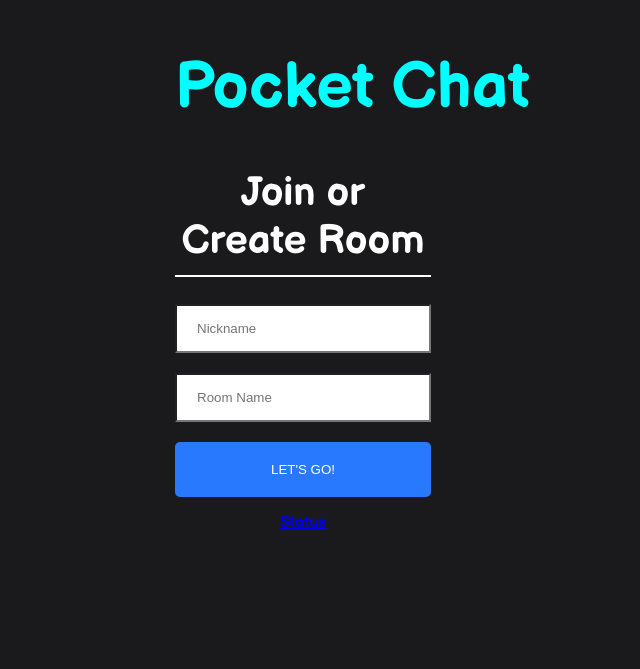
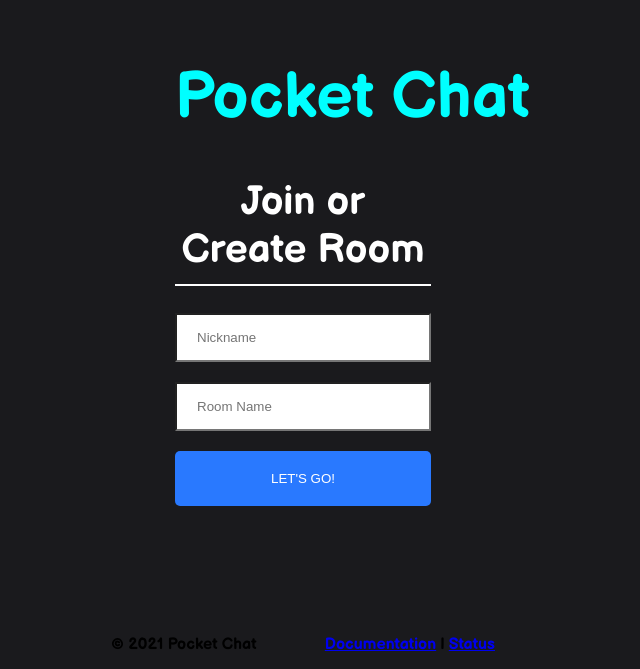
Before and after one commit to Senophyx/pocket-chat-client, a React (Create React App) app: page / in a window 1280 px wide. Shown: the part 131-800 px from the top of the page, without its empty margins (337-977 px from the left). Built offline with nearby package versions, Linux system fonts and the light colour scheme.

Commit message:
Update Join.js

```diff
--- a/src/components/Join/Join.js
+++ b/src/components/Join/Join.js
@@ -28,8 +28,8 @@ export default function SignIn() {
        <button className={'button mt-20'} type="submit">Let's GO!</button>
      </Link>
      <p> </p>
-     <div className="other">
-     <a href="https://pocket-chat.betteruptime.com/" target="_blank">Status</a>
+     <div class="copyright_footer">
+       © 2021 Pocket Chat &ensp;&ensp;&ensp;&ensp;&ensp;&ensp;&ensp;&ensp;<a href="https://pocket-chat.vercel.app">Documentation</a> | <a href="https://pocket-chat.betteruptime.com/">Status</a>
      </div>
    </div>
  </div>
```
